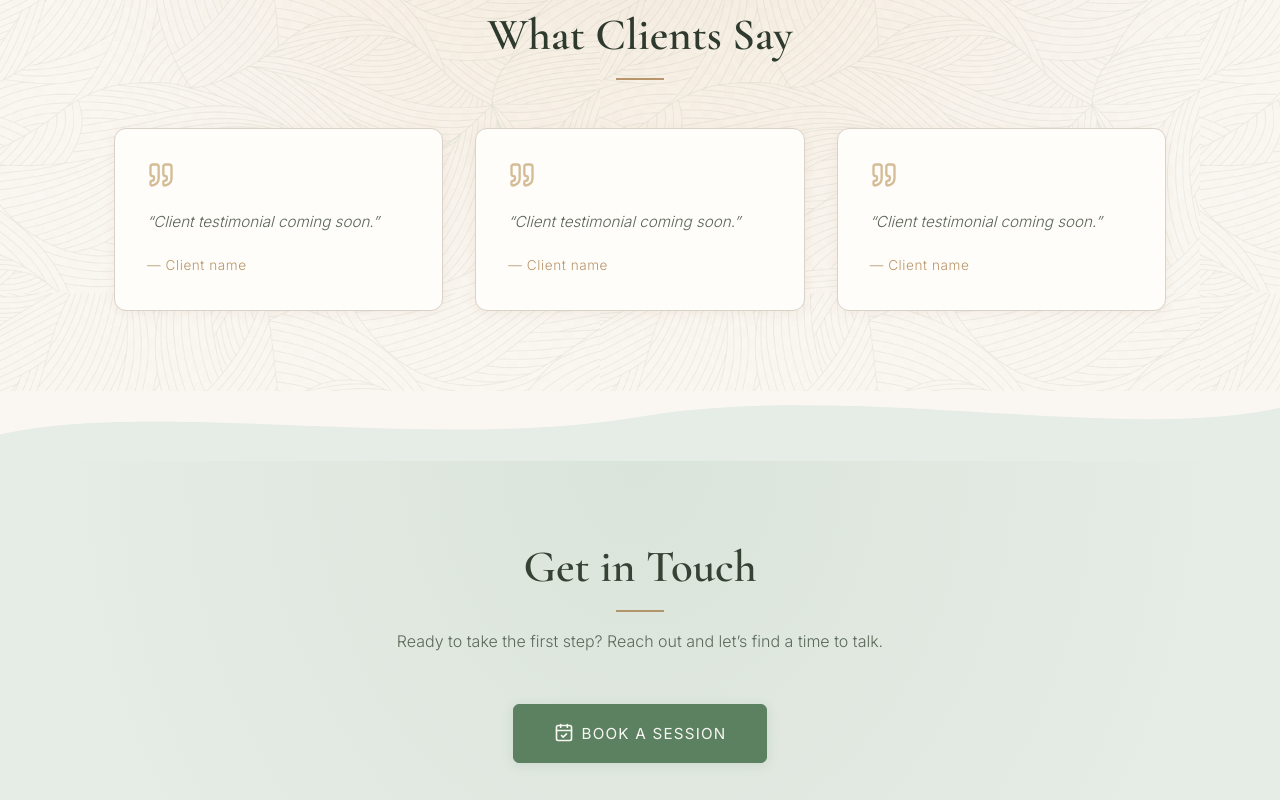
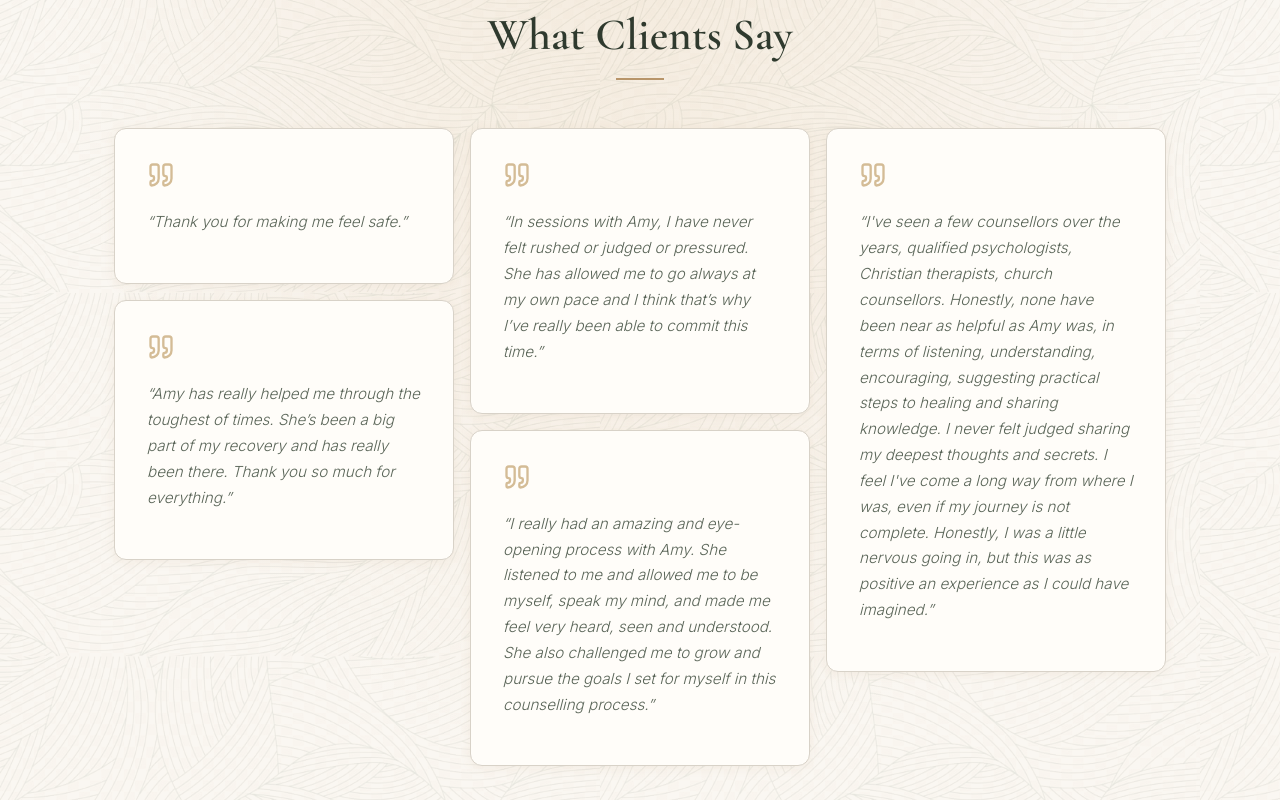
Before and after one commit to bmbuchanan1/amy-website, a Next.js app: page / in a window 1280 px wide. Shown: the part 3680-4480 px from the top of the page. Built offline with nearby package versions, Linux system fonts and the light colour scheme.

Commit message:
add workflow

```diff
--- a/next.config.ts
+++ b/next.config.ts
@@ -2,6 +2,8 @@ import type { NextConfig } from "next";
 
 const nextConfig: NextConfig = {
   output: "export",
+  images: { unoptimized: true },
+
 };
 
 export default nextConfig;
--- a/src/app/globals.css
+++ b/src/app/globals.css
@@ -529,13 +529,40 @@ a:hover {
 
 /* ---------- TESTIMONIALS ---------- */
 
+
 .testimonials-grid {
+  column-count: 3;
+  column-gap: 1rem;
+}
+
+.testimonial-card {
+  break-inside: avoid; /* prevents a card splitting across columns */
+  margin-bottom: 1rem;
+  display: inline-block; /* fixes a Safari rendering quirk */
+  width: 100%;
+    background: var(--color-card);
+  padding: 2rem;
+  border-radius: 12px;
+  border: 1px solid var(--color-border);
+  position: relative;
+  box-shadow: var(--shadow-soft);
+  transition: all 0.35s ease;
+}
+
+@media (max-width: 900px) {
+  .testimonials-grid { column-count: 2; }
+}
+@media (max-width: 600px) {
+  .testimonials-grid { column-count: 1; }
+}
+
+/* .testimonials-grid {
   display: grid;
   grid-template-columns: repeat(auto-fill, minmax(300px, 1fr));
   gap: 2rem;
-}
+} */
 
-.testimonial-card {
+/* .testimonial-card {
   background: var(--color-card);
   padding: 2rem;
   border-radius: 12px;
@@ -543,7 +570,7 @@ a:hover {
   position: relative;
   box-shadow: var(--shadow-soft);
   transition: all 0.35s ease;
-}
+} */
 
 .testimonial-card:hover {
   box-shadow: var(--shadow-warm-hover), 0 0 30px rgba(210, 170, 120, 0.15);
--- a/src/app/page.tsx
+++ b/src/app/page.tsx
@@ -88,18 +88,29 @@ const services = [
 ];
 
 const testimonials = [
-  {
-    quote: "Client testimonial coming soon.",
-    name: "— Client name",
+   {
+    quote: "Thank you for making me feel safe.",
+    name: "— Anonymous",
+  },
+ {
+    quote: "Amy has really helped me through the toughest of times. She’s been a big part of my recovery and has really been there. Thank you so much for everything.",
+    name: "— Anonymous",
+  },
+   {
+    quote: "In sessions with Amy, I have never felt rushed or judged or pressured. She has allowed me to go always at my own pace and I think that’s why I’ve really been able to commit this time.",
+    name: "— Anonymous",
   },
   {
-    quote: "Client testimonial coming soon.",
-    name: "— Client name",
+    quote: "I really had an amazing and eye-opening process with Amy. She listened to me and allowed me to be myself, speak my mind, and made me feel very heard, seen and understood. She also challenged me to grow and pursue the goals I set for myself in this counselling process.",
+    name: "— Anonymous",
   },
-  {
-    quote: "Client testimonial coming soon.",
-    name: "— Client name",
+   {
+    quote: "I've seen a few counsellors over the years, qualified psychologists, Christian therapists, church counsellors. Honestly, none have been near as helpful as Amy was, in terms of listening, understanding, encouraging, suggesting practical steps to healing and sharing knowledge. I never felt judged sharing my deepest thoughts and secrets. I feel I've come a long way from where I was, even if my journey is not complete. Honestly, I was a little nervous going in, but this was as positive an experience as I could have imagined.",
+    name: "— Anonymous",
   },
+
+
+
 ];
 
 export default function Home() {
@@ -310,7 +321,7 @@ export default function Home() {
               <div className="testimonial-card" key={i}>
                 <Quote className="testimonial-quote-icon" />
                 <p>&ldquo;{t.quote}&rdquo;</p>
-                <cite>{t.name}</cite>
+                {/* <cite>{t.name}</cite> */}
               </div>
             ))}
           </div>
```
Also changed, not shown: 1 other file (tests, documents, lock files or other folders).
